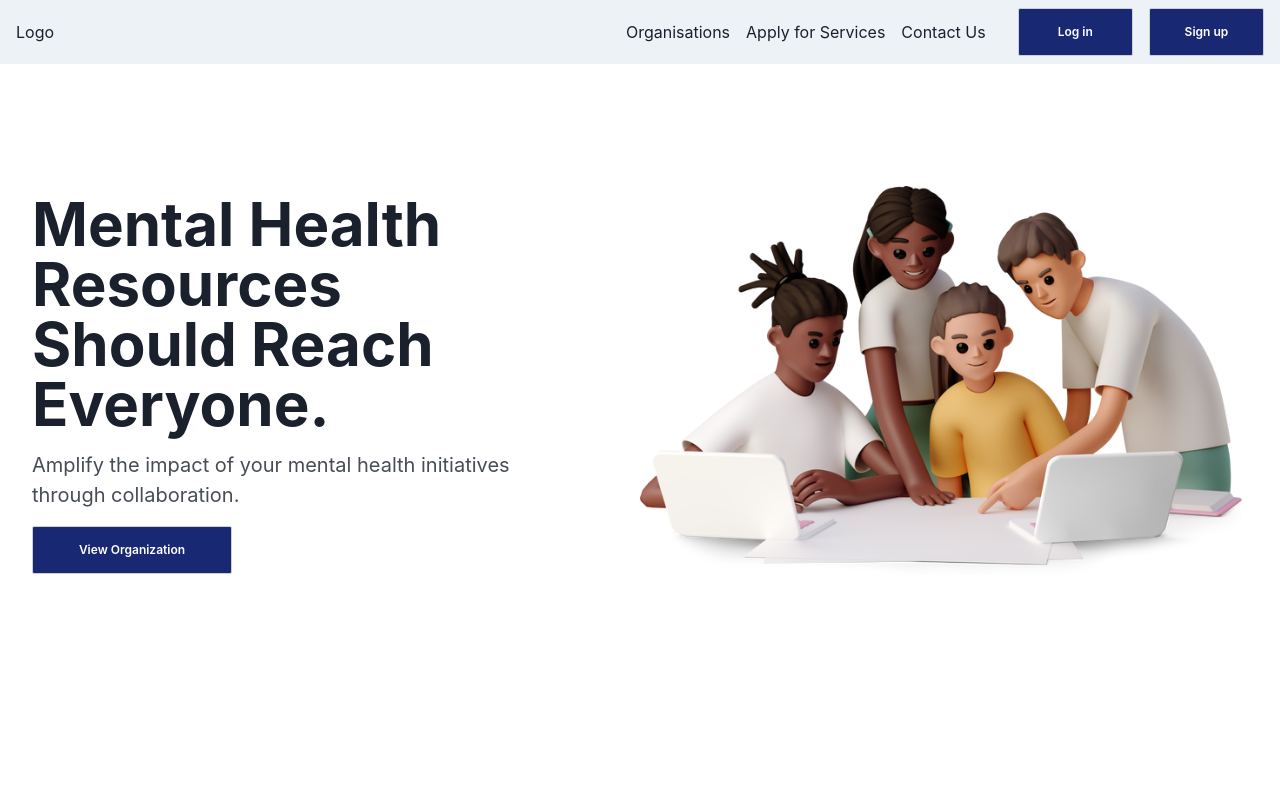
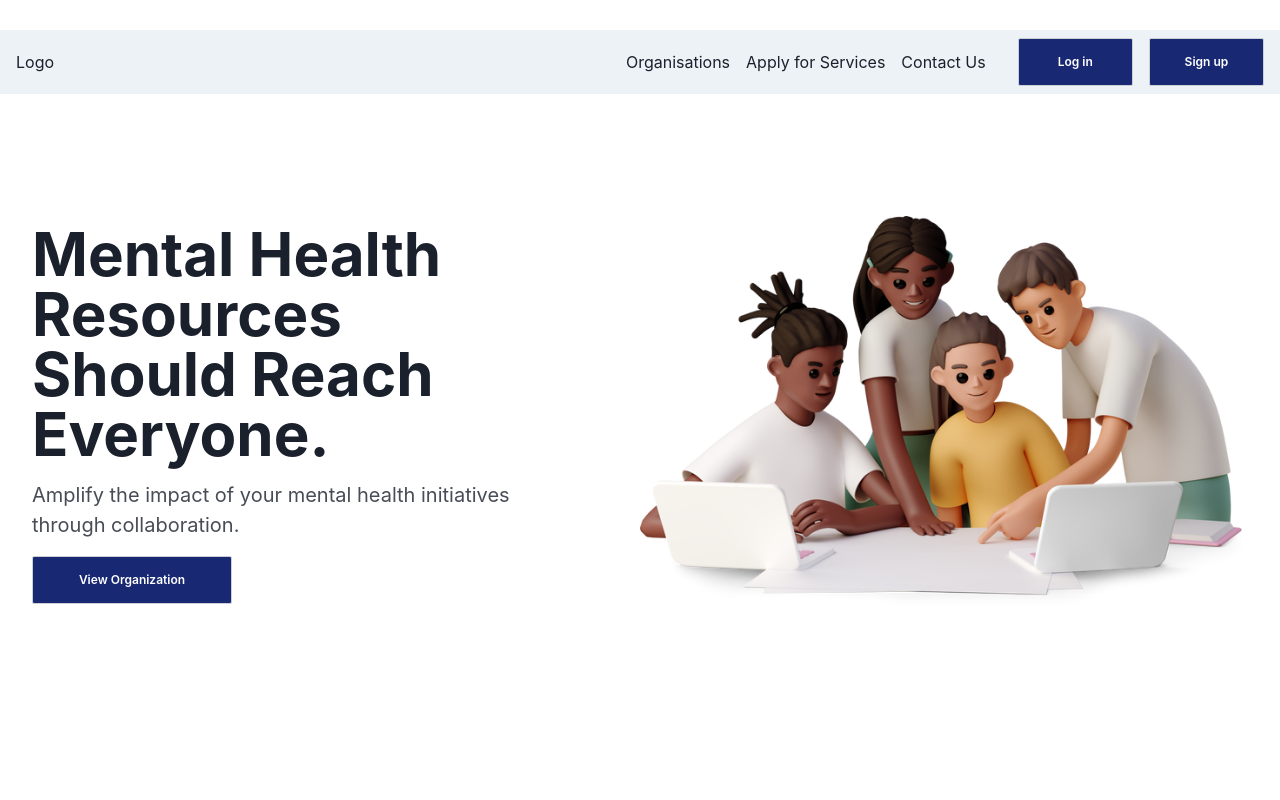
Before and after one commit to bettersg/Mendisphere, a React (Create React App) app: page / in a window 1280 px wide. Shown: the top 800 px of the page. Built offline with nearby package versions, Linux system fonts and the light colour scheme; no server answers.

Commit message:
Add max page width to home page

```diff
--- a/src/features/home/index.tsx
+++ b/src/features/home/index.tsx
@@ -14,18 +14,25 @@ import { Animate } from "./components/ScrollAnimation";
 import { ReactComponent as HomeIcon3 } from "../../assets/icons/homeIcon3.svg";
 import { useNavigate } from "react-router-dom";
 import { styles } from "./styles";
+import "../page-style.scss";
 import FrontSupport from "./components/FrontSupport";
 
 const Home: React.FC = () => {
   const navigate = useNavigate();
 
   return (
-    <VStack spacing={10} align="stretch">
-      <Box><NavigationBar /></Box>
+    <VStack className="page-width" spacing={10} align="stretch">
+      <Box paddingTop="30px">
+        <NavigationBar />
+      </Box>
 
-      <Box minHeight="50vh"><FrontPage/></Box>
+      <Box minHeight="50vh">
+        <FrontPage />
+      </Box>
 
-      <Box><FrontSupport/></Box>
+      <Box>
+        <FrontSupport />
+      </Box>
       <Animate.FadeUp>
         <Box style={styles.box1}>
           <Flex direction={"row"}>
```
